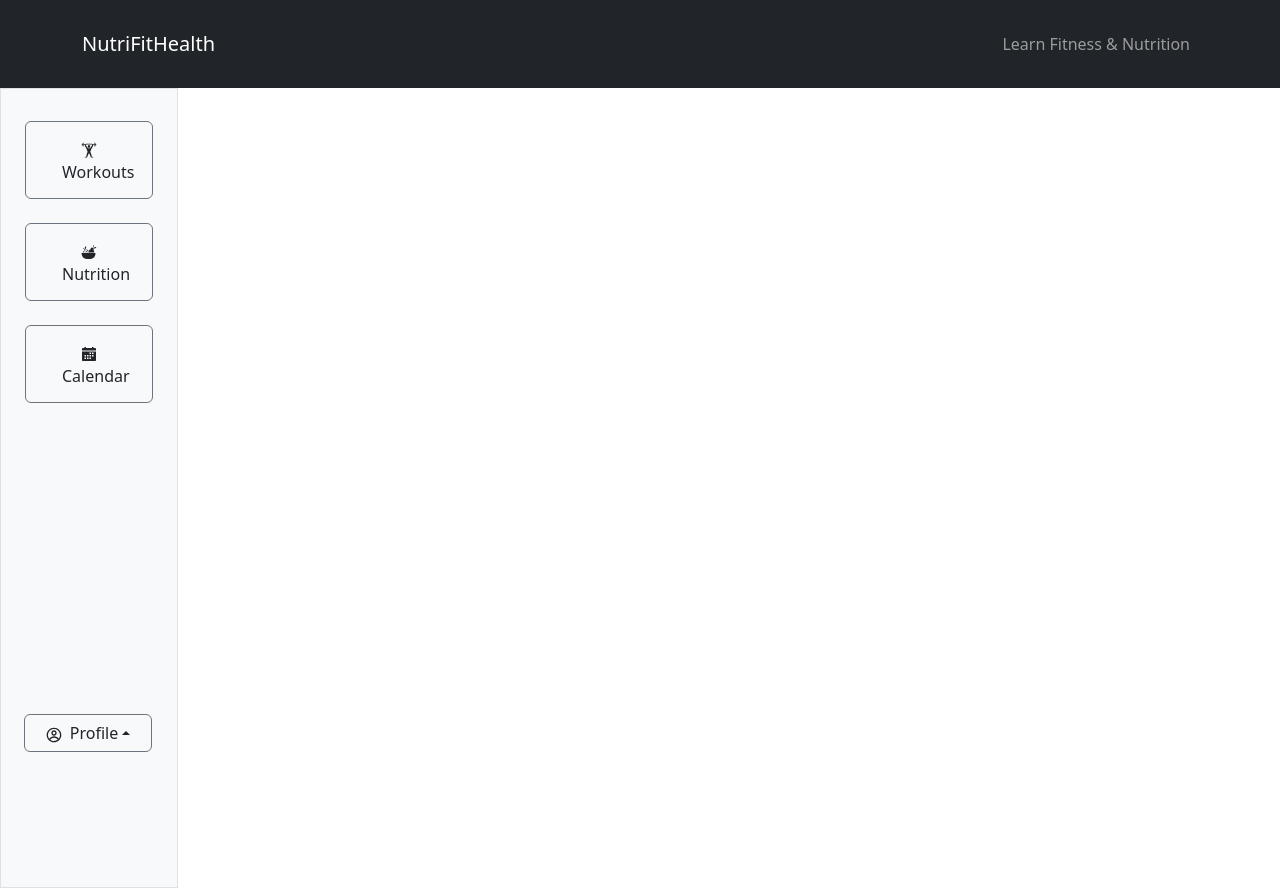
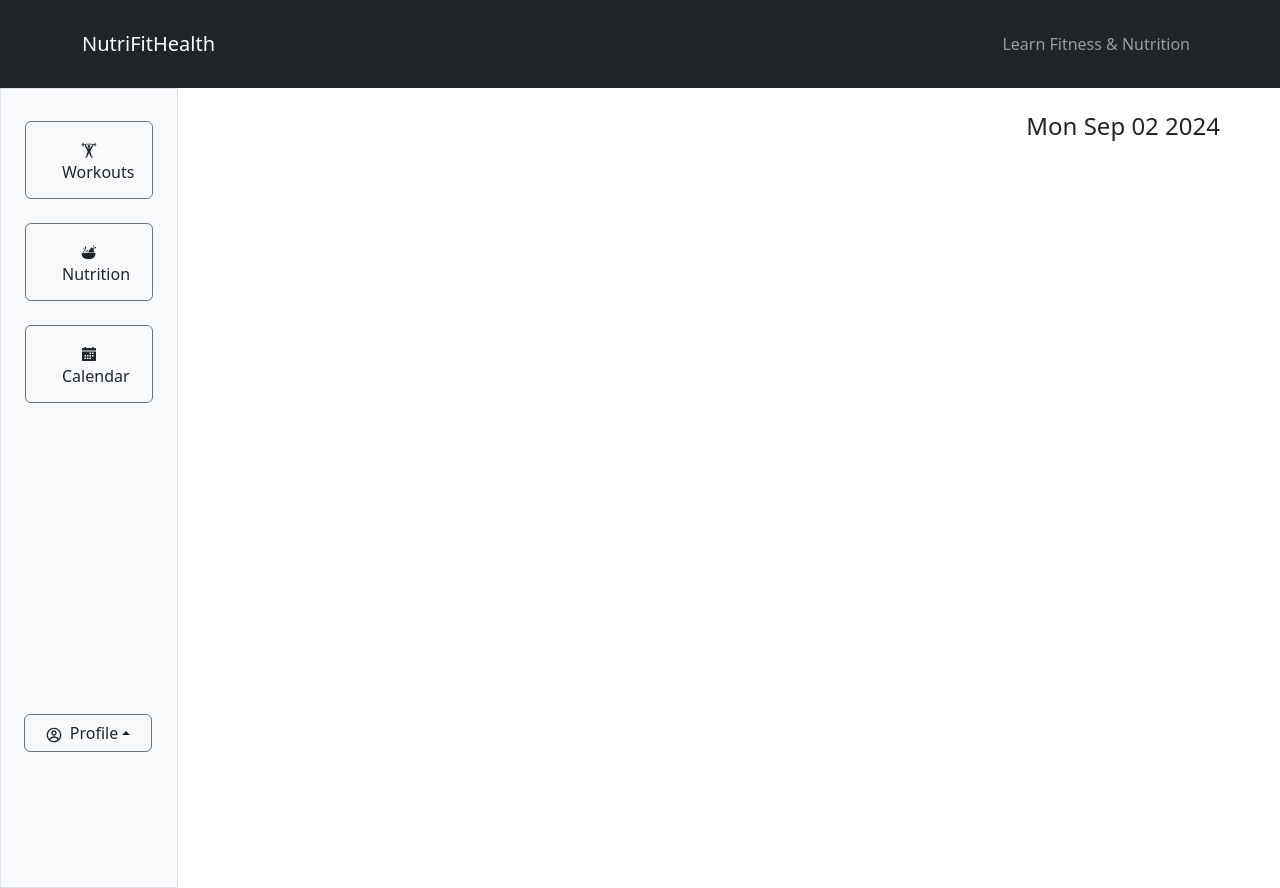
Before and after one commit to iHoopcs/CSC-490---Health-Care-Management-System, a React (Create React App) app in the folder client/: page /dashboard in a window 1280 px wide. Built offline with nearby package versions, Linux system fonts and the light colour scheme.

Commit message:
dashboard

```diff
--- a/client/src/pages/Dashboard/Dashboard.js
+++ b/client/src/pages/Dashboard/Dashboard.js
@@ -3,13 +3,20 @@ import { SideBar } from '../../components/dashboard-sidebar/SideBar.js';
 
 
 export const Dashboard = () => {
+  const [todayDate, setTodayDate] = useState('')
   const [userGreeting, setUserGreeting] = useState('');
   const fetchGreeting = () => {
     setUserGreeting(localStorage.getItem('msg'))
   }
+  const getTodaysDate = () => {
+    const timeElapsed = Date.now();
+    const today = new Date(timeElapsed)
+    setTodayDate(today.toDateString())
+  }
 
   useEffect(() => {
     fetchGreeting()
+    getTodaysDate()
   },[])
   return (
     <>
@@ -22,7 +29,12 @@ export const Dashboard = () => {
 
         <div className='col'>
           <div className='container-fluid p-4'>
-            <h4>{userGreeting}</h4>
+            <div className='d-flex justify-content-between'>
+              <h4>{userGreeting}</h4>
+              <h4>{todayDate}</h4>
+            </div>
+
+            {/*Dashboard display cards*/}
           </div>
         </div>
       </div>
```
Also changed, not shown: client/src/components/dashboard-display-card/DashboardDisplayCard.js (added, +11 -0 lines).
